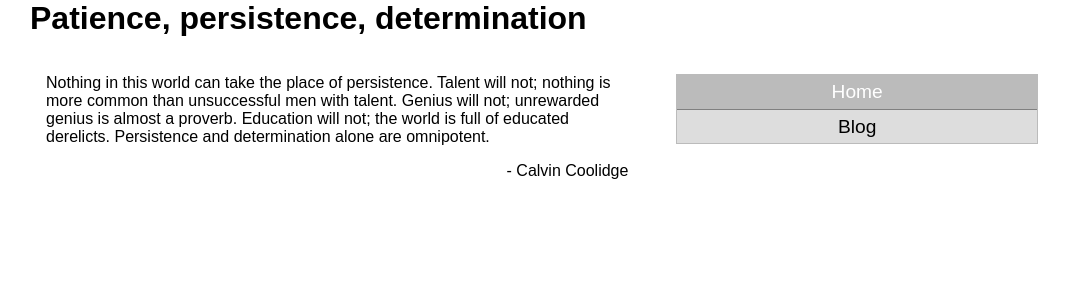
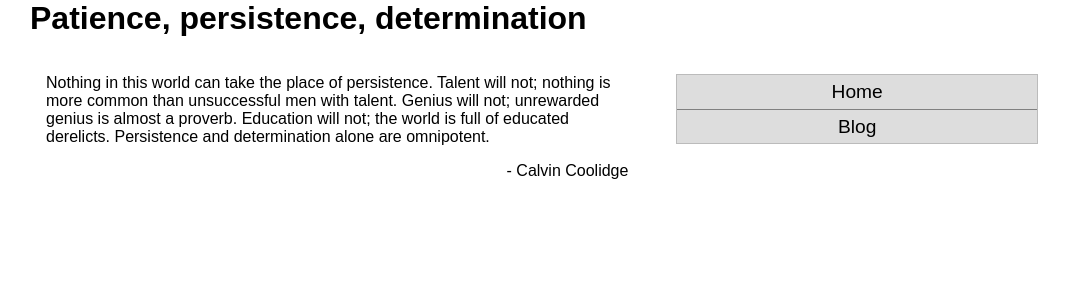
Before and after one commit to arfwilliamson/arfwilliamson.github.io, a Jekyll site: the page built from index.html, in a window 1280 px wide. Shown: the top 300 px of the page, without its empty margins (98-1167 px from the left). Built offline with Jekyll 4.4.1, drawn with Linux system fonts in a browser that asks for light colours.

Commit message:
Update default.html

```diff
--- a/_layouts/default.html
+++ b/_layouts/default.html
@@ -29,7 +29,7 @@
           </div><!--#primary-->
           <div id="secondary">
             <ul>
-              <li><a href="/index.html" class="active">Home</a></li>
+              <li><a href="/index.html">Home</a></li>
               <li><a href="/blog.html">Blog</a></li>
             </ul>
           </div><!--#secondary-->
```
